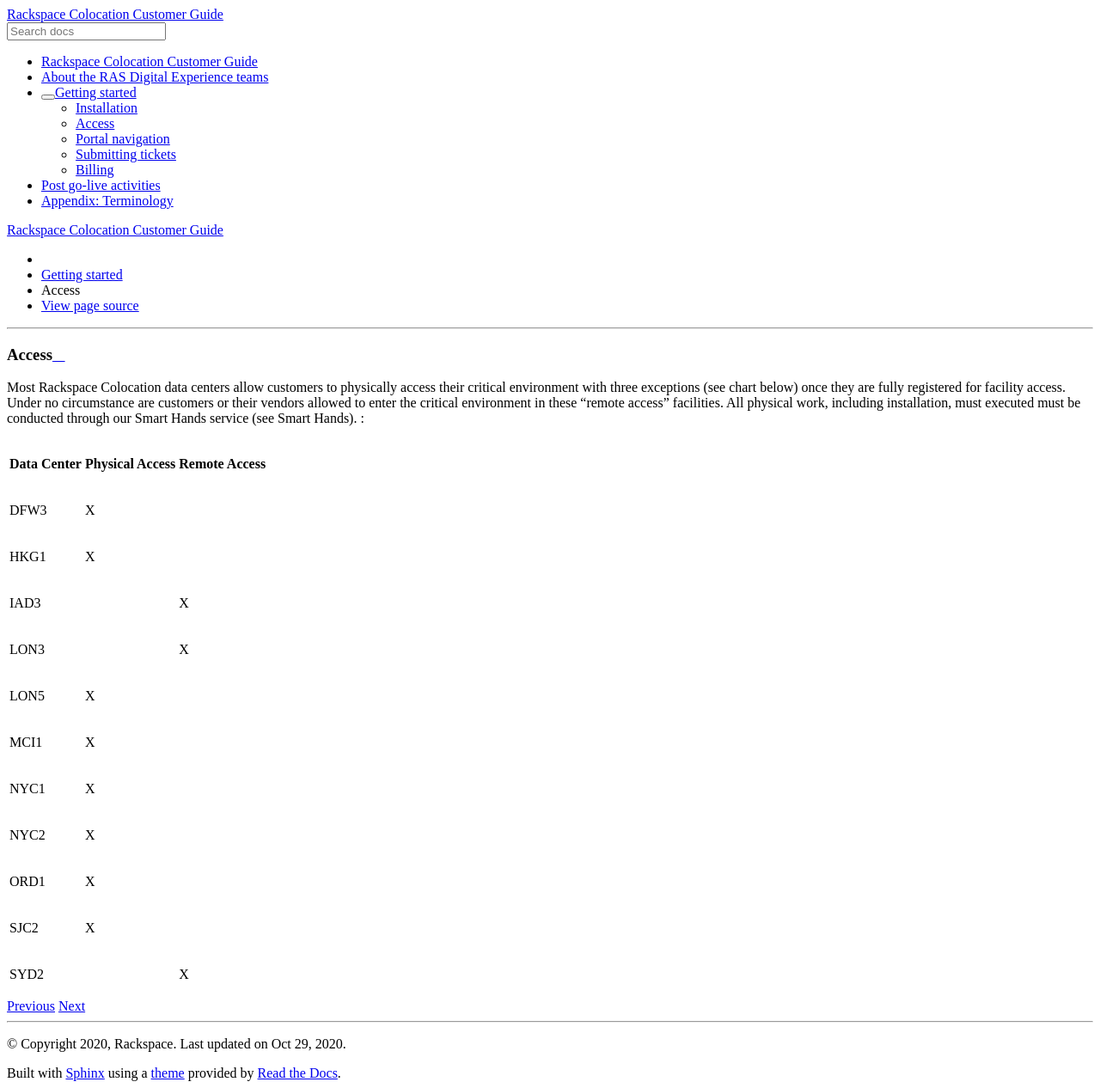
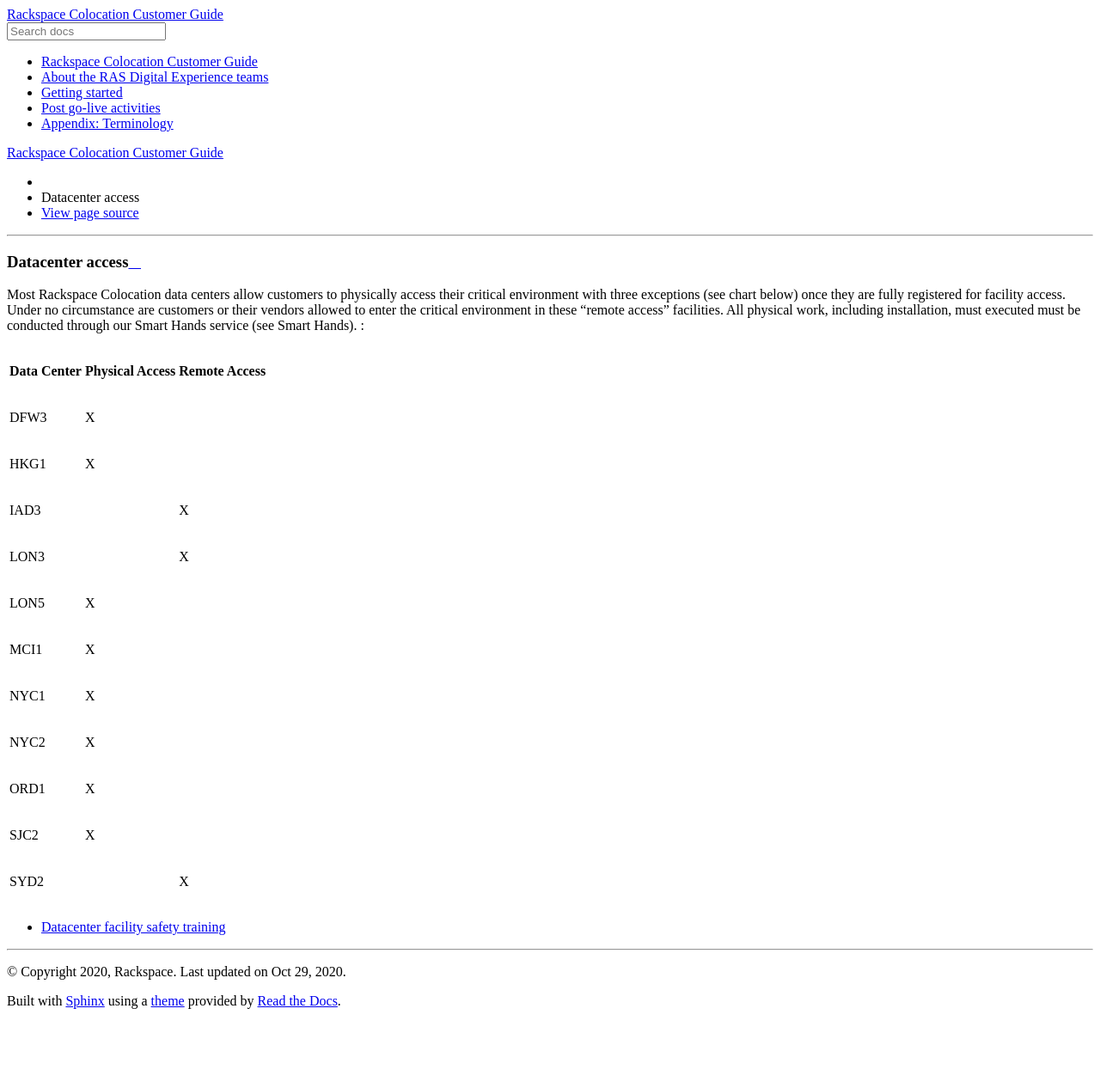
Before and after one commit to rackerlabs/docs-colocation-guide, a Sphinx documentation site: the page built from docs/getting-started/datacenter-access/index.rst, in a window 1280 px wide. Shown: the whole page at 86% size. Built offline with Sphinx 7.4.7 and the Read the Docs theme 2.0.0, drawn with Linux system fonts in a browser that asks for light colours; pages that are not in the unit, such as notebooks, are missing from menus; after the commit the page ends 1182 px from its top, so only the background shows below that.

Commit message:
more changes

```diff
--- a/docs/getting-started/access.rst
+++ b/docs/getting-started/datacenter-access/index.rst
@@ -1,8 +1,8 @@
-.. _access:
+.. _datacenter_access:
 
-======
-Access
-======
+=================
+Datacenter access
+=================
 
 Most Rackspace Colocation data centers allow customers to physically access
 their critical environment with three exceptions (see chart below) once they are
@@ -50,3 +50,9 @@
    * - SYD2
      -
      - X
+
+
+.. toctree::
+  :maxdepth: 1
+
+  datacenter_training.rst
```
Also changed, not shown: docs/getting-started/datacenter-access/datacenter_training.rst (added, +10 -0 lines).
